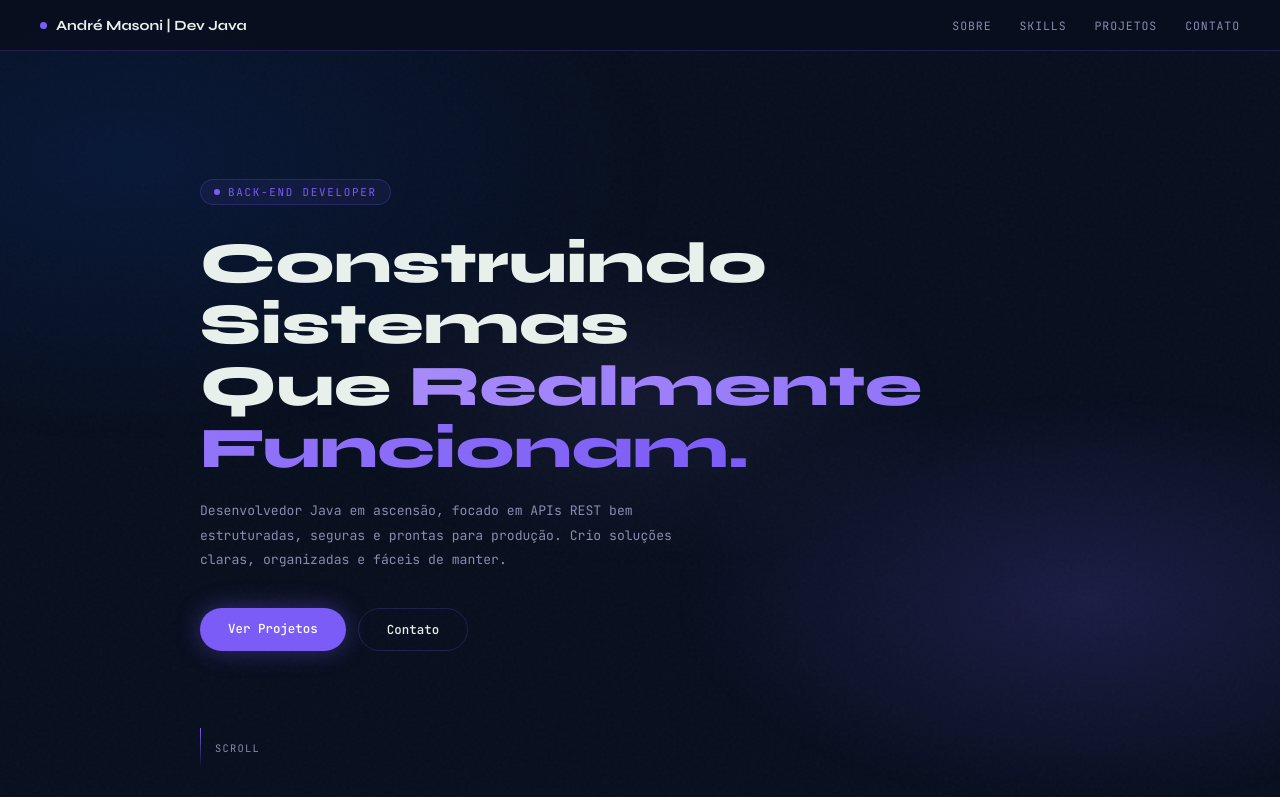
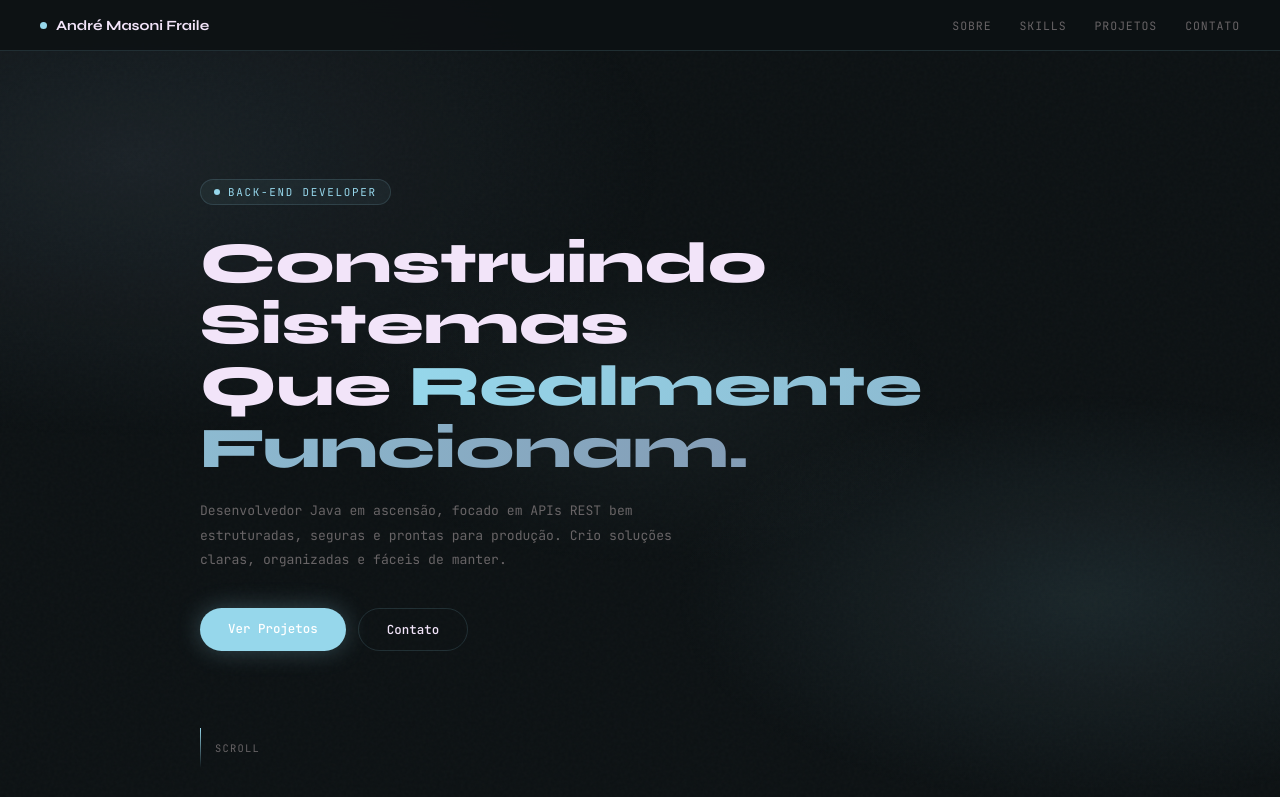
Before and after one commit to sqlandr3/portfolio-andrem, a plain HTML site: page index.html in a window 1280 px wide. Shown: the top 797 px of the page. Drawn offline with Linux system fonts and the light colour scheme.

Commit message:
Update index.html

```diff
--- a/index.html
+++ b/index.html
@@ -10,18 +10,18 @@
 <link href="https://fonts.googleapis.com/css2?family=Syne:wght@400;600;700;800&family=JetBrains+Mono:wght@300;400;500&display=swap" rel="stylesheet"/>
 <style>
 :root {
-  --bg:      #080F1E;
-  --bg2:     #0B2559;
-  --bg3:     #183B59;
-  --accent:  #7B5CF6;
-  --accent2: #A78BFA;
-  --accent3: #C4B5FD;
-  --cyan:    #2A5159;
-  --green:   #A78BFA;
-  --text:    #E8F0EC;
-  --muted:   #8B8BAE;
-  --border:  rgba(123,92,246,0.22);
-  --glow:    rgba(123,92,246,0.38);
+  --bg:      #0D1214;
+  --bg2:     #141C1F;
+  --bg3:     #1A2428;
+  --accent:  #96D7EB;
+  --accent2: #839CB5;
+  --accent3: #B1E1E9;
+  --cyan:    #96D7EB;
+  --green:   #B1E1E9;
+  --text:    #F2E4F9;
+  --muted:   #686466;
+  --border:  rgba(150,215,235,0.15);
+  --glow:    rgba(150,215,235,0.28);
   --radius:  16px;
 }
 
@@ -67,9 +67,9 @@ body::before {
 .mesh {
   position: fixed; inset: 0; z-index: 0; pointer-events: none;
   background:
-    radial-gradient(ellipse 60% 50% at 10% 20%, rgba(11,37,89,.45) 0%, transparent 70%),
-    radial-gradient(ellipse 50% 40% at 85% 75%, rgba(123,92,246,.18) 0%, transparent 65%),
-    radial-gradient(ellipse 40% 35% at 50% 50%, rgba(167,139,250,.08) 0%, transparent 60%);
+    radial-gradient(ellipse 60% 50% at 10% 20%, rgba(131,156,181,.12) 0%, transparent 70%),
+    radial-gradient(ellipse 50% 40% at 85% 75%, rgba(150,215,235,.10) 0%, transparent 65%),
+    radial-gradient(ellipse 40% 35% at 50% 50%, rgba(177,225,233,.05) 0%, transparent 60%);
 }
 
 /* ── Nav ── */
@@ -78,7 +78,7 @@ nav {
   display: flex; align-items: center; justify-content: space-between;
   padding: 16px 40px;
   backdrop-filter: blur(20px);
-  background: rgba(8,15,30,.82);
+  background: rgba(13,18,20,.88);
   border-bottom: 1px solid var(--border);
 }
 .logo {
@@ -177,7 +177,7 @@ section  { position: relative; z-index: 1; padding: 80px 40px; max-width: 960px;
   text-decoration: none; cursor: none;
   transition: border-color .2s, background .2s;
 }
-.btn-outline:hover { border-color: var(--accent2); background: rgba(123,92,246,.08); }
+.btn-outline:hover { border-color: var(--accent2); background: rgba(150,215,235,.06); }
 
 /* ── Hero ── */
 .hero {
@@ -194,7 +194,7 @@ section  { position: relative; z-index: 1; padding: 80px 40px; max-width: 960px;
   border: 1px solid var(--border);
   padding: 5px 13px; border-radius: 999px;
   margin-bottom: 28px;
-  background: rgba(123,92,246,.08);
+  background: rgba(150,215,235,.06);
   opacity: 0; animation: fadeUp .6s .2s forwards;
   display: inline-flex; align-items: center; gap: 8px;
 }
@@ -211,7 +211,7 @@ section  { position: relative; z-index: 1; padding: 80px 40px; max-width: 960px;
   opacity: 0; animation: fadeUp .7s .35s forwards;
 }
 .hero h1 .grad {
-  background: linear-gradient(90deg, #A78BFA, #7B5CF6);
+  background: linear-gradient(90deg, #96D7EB, #839CB5);
   -webkit-background-clip: text; -webkit-text-fill-color: transparent;
 }
 .hero-sub {
@@ -256,7 +256,7 @@ section  { position: relative; z-index: 1; padding: 80px 40px; max-width: 960px;
 .stat-card:hover { border-color: var(--accent); transform: translateY(-3px); }
 .stat-card .num {
   font-family: 'Syne', sans-serif; font-size: 1.2rem; font-weight: 800;
-  background: linear-gradient(90deg, #A78BFA, #7B5CF6);
+  background: linear-gradient(90deg, #96D7EB, #839CB5);
   -webkit-background-clip: text; -webkit-text-fill-color: transparent;
 }
 .stat-card .lbl { font-size: .65rem; color: var(--muted); margin-top: 3px; letter-spacing: .05em; }
@@ -275,14 +275,14 @@ section  { position: relative; z-index: 1; padding: 80px 40px; max-width: 960px;
 }
 .skill-card:hover {
   border-color: var(--accent);
-  box-shadow: 0 0 32px rgba(123,92,246,.1);
+  box-shadow: 0 0 32px rgba(150,215,235,.08);
   transform: translateY(-3px);
 }
 .skill-icon {
   font-size: 1.1rem; margin-bottom: 12px;
   display: inline-flex; align-items: center; justify-content: center;
   width: 40px; height: 40px;
-  background: rgba(123,92,246,.1); border-radius: 10px;
+  background: rgba(150,215,235,.08); border-radius: 10px;
   border: 1px solid var(--border);
 }
 .skill-card h3 {
@@ -296,7 +296,7 @@ section  { position: relative; z-index: 1; padding: 80px 40px; max-width: 960px;
   background: rgba(255,255,255,.03);
   transition: color .2s, border-color .2s;
 }
-.skill-card:hover .tag { color: var(--accent3); border-color: rgba(167,139,250,.3); }
+.skill-card:hover .tag { color: var(--accent3); border-color: rgba(150,215,235,.3); }
 
 /* ── Projects ── */
 .projects-grid { display: grid; gap: 20px; margin-top: 8px; }
@@ -313,16 +313,16 @@ section  { position: relative; z-index: 1; padding: 80px 40px; max-width: 960px;
 .project-featured::before {
   content: '';
   position: absolute; top: 0; left: 0; right: 0; height: 2px;
-  background: linear-gradient(90deg, #7B5CF6, #2A5159);
+  background: linear-gradient(90deg, #96D7EB, #839CB5);
 }
 .project-featured:hover {
   border-color: var(--accent);
-  box-shadow: 0 0 50px rgba(123,92,246,.14);
+  box-shadow: 0 0 50px rgba(150,215,235,.10);
 }
 .project-badge {
   font-size: .6rem; letter-spacing: .14em; text-transform: uppercase;
   color: var(--accent); padding: 3px 11px; border-radius: 999px;
-  border: 1px solid var(--accent); background: rgba(123,92,246,.08);
+  border: 1px solid var(--accent); background: rgba(150,215,235,.06);
   display: inline-block; margin-bottom: 14px;
 }
 .project-featured h3 {
@@ -334,8 +334,8 @@ section  { position: relative; z-index: 1; padding: 80px 40px; max-width: 960px;
 .project-tech { display: flex; flex-wrap: wrap; gap: 7px; margin-top: 16px; }
 .tech-tag {
   font-size: .65rem; padding: 4px 10px; border-radius: 999px;
-  background: rgba(123,92,246,.1); color: var(--accent3);
-  border: 1px solid rgba(123,92,246,.2);
+  background: rgba(150,215,235,.08); color: var(--accent3);
+  border: 1px solid rgba(150,215,235,.15);
 }
 .project-links { display: flex; gap: 10px; margin-top: 20px; flex-wrap: wrap; }
 .project-link {
@@ -384,7 +384,7 @@ section  { position: relative; z-index: 1; padding: 80px 40px; max-width: 960px;
 }
 .contact-box::after {
   content: ''; position: absolute; inset: -1px; border-radius: 24px;
-  background: linear-gradient(135deg, rgba(123,92,246,.2), rgba(42,81,89,.1), transparent 60%);
+  background: linear-gradient(135deg, rgba(150,215,235,.15), rgba(131,156,181,.08), transparent 60%);
   pointer-events: none; z-index: 0;
 }
 .contact-box > * { position: relative; z-index: 1; }
@@ -411,7 +411,7 @@ section  { position: relative; z-index: 1; padding: 80px 40px; max-width: 960px;
   overflow: visible;
 }
 .social-btn svg { flex-shrink: 0; display: block; }
-.social-btn:hover { border-color: var(--accent2); color: var(--accent3); background: rgba(123,92,246,.06); }
+.social-btn:hover { border-color: var(--accent2); color: var(--accent3); background: rgba(150,215,235,.06); }
 
 /* ── Footer ── */
 footer {
@@ -472,7 +472,7 @@ footer {
 <!-- NAV -->
 <nav>
   <a href="#" class="logo">
-    <span class="logo-dot"></span>André Masoni | Dev Java
+    <span class="logo-dot"></span>André Masoni Fraile
   </a>
   <ul class="nav-links">
     <li><a href="#about">Sobre</a></li>
@@ -742,7 +742,7 @@ footer {
 </section>
 
 <footer>
-  <span>© 2026 — André Masoni Fraile</span>
+  <span>© 2026 — André Masoni | Dev Java</span>
   <span style="color:var(--accent);">Feito Com Muito ☕ e Spring Boot</span>
 </footer>
 
@@ -761,13 +761,13 @@ document.addEventListener('mousemove', e => {
 document.querySelectorAll('a, button').forEach(el => {
   el.addEventListener('mouseenter', () => {
     cursor.style.transform = 'translate(-50%,-50%) scale(2.2)';
-    cursor.style.background = '#22D3EE';
+    cursor.style.background = '#96D7EB';
     ring.style.opacity = '1';
     ring.style.transform = 'translate(-50%,-50%) scale(1.4)';
   });
   el.addEventListener('mouseleave', () => {
     cursor.style.transform = 'translate(-50%,-50%) scale(1)';
-    cursor.style.background = 'var(--accent)';
+    cursor.style.background = '#96D7EB';
     ring.style.opacity = '.55';
     ring.style.transform = 'translate(-50%,-50%) scale(1)';
   });
```
